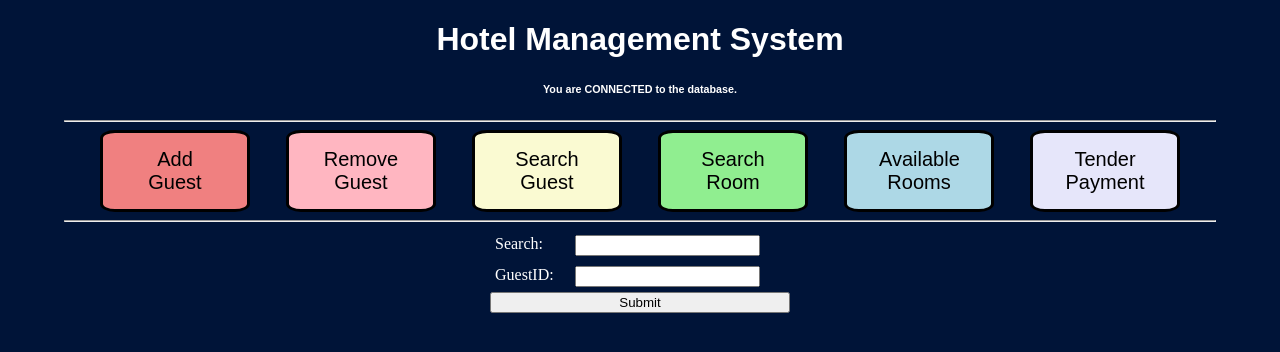
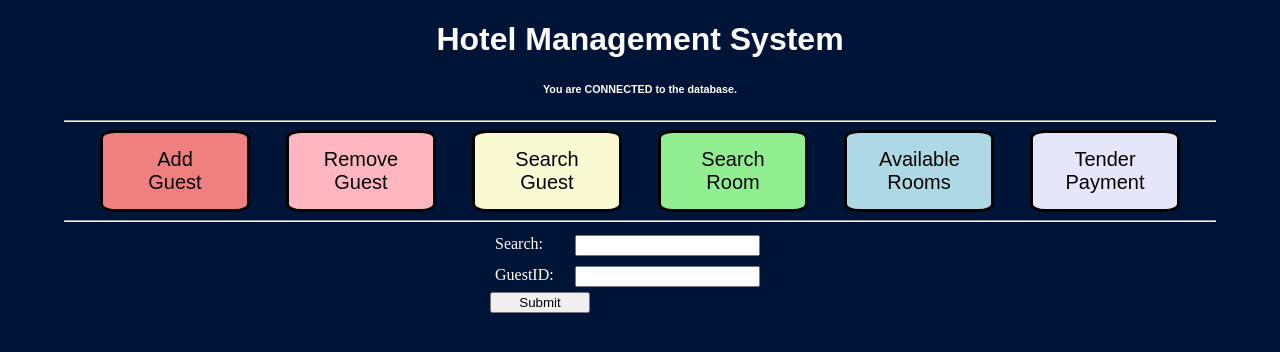
Before and after one commit to j-harr/www, a PHP site: page /HMSystem/index.php in a window 1280 px wide. Shown: the top 352 px of the page. Run offline with PHP 8.4, Linux system fonts and the light colour scheme.

Commit message:
Updated page

```diff
--- a/html/HMSystem/index.css
+++ b/html/HMSystem/index.css
@@ -44,11 +44,6 @@ input {
     width: auto;
 }
 
-.input submit {
-    text-align: center;
-    width: 80px;
-}
-
 label {
     width: 80px;
 }
@@ -74,3 +69,8 @@ label {
 .f4btn {background-color: lightgreen;}
 .f5btn {background-color: lightblue;}
 .f6btn {background-color: lavender;}
+
+.submit {
+    text-align: center;
+    width: 100px;
+}
```
